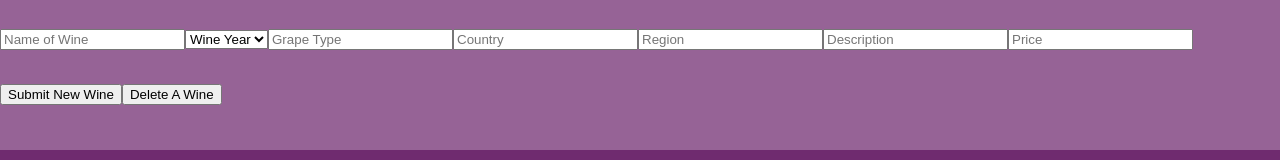
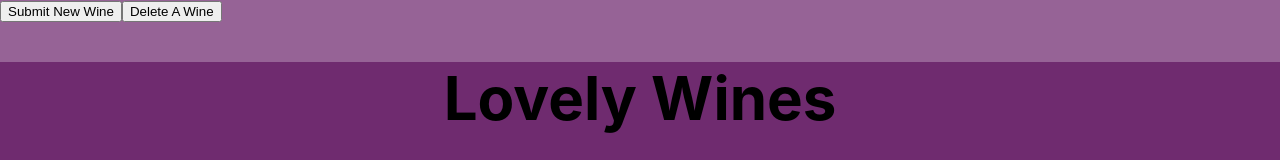
Before and after one commit to DevBara/Wine-API, a React (Create React App) app: page / in a window 1280 px wide. Shown: the top 160 px of the page. Built offline with nearby package versions, Linux system fonts and the light colour scheme; no server answers.

Commit message:
commented out form

```diff
--- a/src/components/PostWine.js
+++ b/src/components/PostWine.js
@@ -46,10 +46,10 @@ export default class App extends Component {
     render() {
         return (
             <div>
-                <form>
-                    <input type ="text" placeholder="Name of Wine" />
+                {/* <form>
+                    <input type ="text" placeholder="Name of Wine" /> */}
                     {/* <input type ="id" placeholder="ID" /> */}
-                    <select type ="text" name="year">
+                    {/* <select type ="text" name="year">
                         <option>Wine Year</option>
                         <option>2000</option>
                         <option>2001</option>
@@ -65,14 +65,14 @@ export default class App extends Component {
                     <input type ="text" placeholder="Region" />
                     <input type ="text" placeholder="Description" />
                     <input type ="text" placeholder="Price" />
-                <div>
+                <div> */}
                     {/* on click of submit- data needs to go to Wine API-Post Request */}
                     <button className='enter' type="submit">Submit New Wine</button>
                     {/* On click on delete- data needs to be removed from Wine API
                     -Delete Request -event that links to delete request*/}
                     <button type="submit">Delete A Wine</button>
-                </div>
-            </form>
+                {/* </div>
+            </form> */}
             </div>
           )
         }
```
